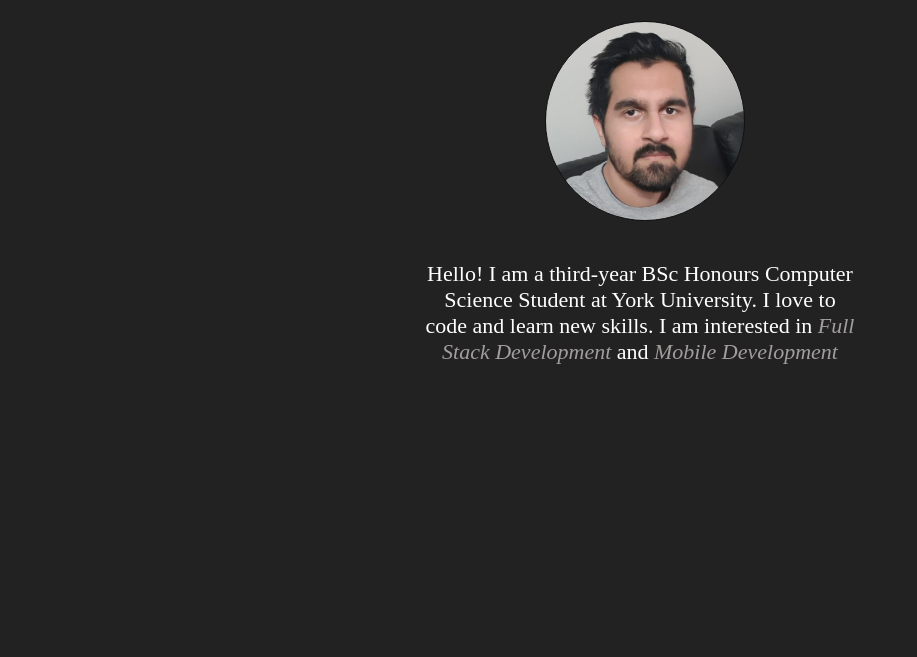
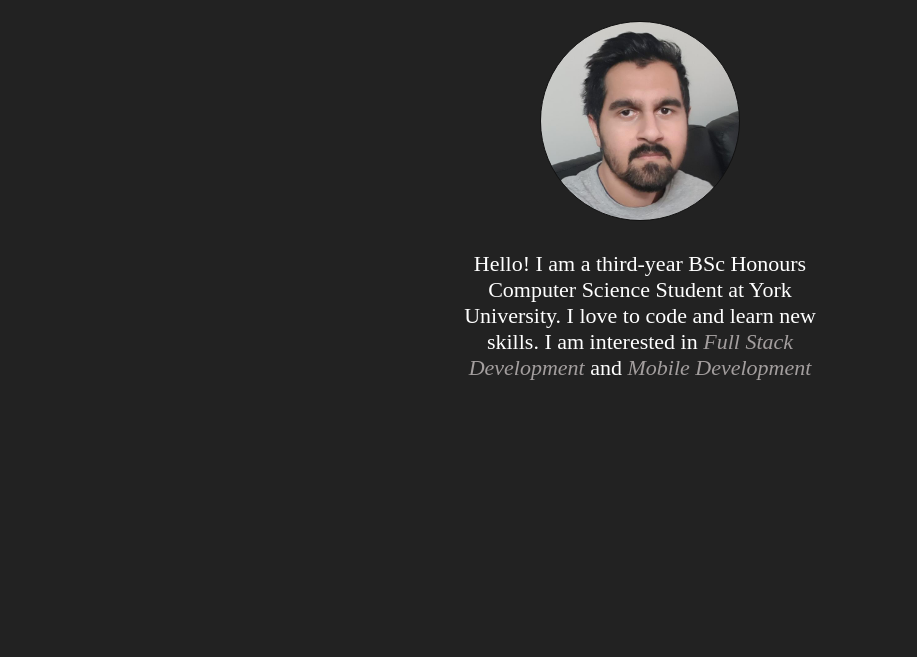
Before and after one commit to manasb12/portfolio, a React app: page / in a window 1280 px wide. Shown: the part 143-800 px from the top of the page, without its empty margins (0-917 px from the left). Built offline with nearby package versions, Linux system fonts and the light colour scheme.

Commit message:
fixed about

```diff
--- a/src/Components/Home.css
+++ b/src/Components/Home.css
@@ -30,16 +30,16 @@ body {
   background-position: center center;
   background-size: cover;
   top: 25%;
-  margin-left: 130px;
+  margin-left: 100px;
   border: 1px solid #111;
 }
 .about-description {
-  width: 450px;
+  width: 400px;
   color: white;
   margin-top: 30px;
   text-align: center;
-  padding: 10px;
   font-size: 22px;
+  height: 200px;
 }
 .about-description span {
   color: rgb(163, 158, 158);
```
Also changed, not shown: 1 other file.
